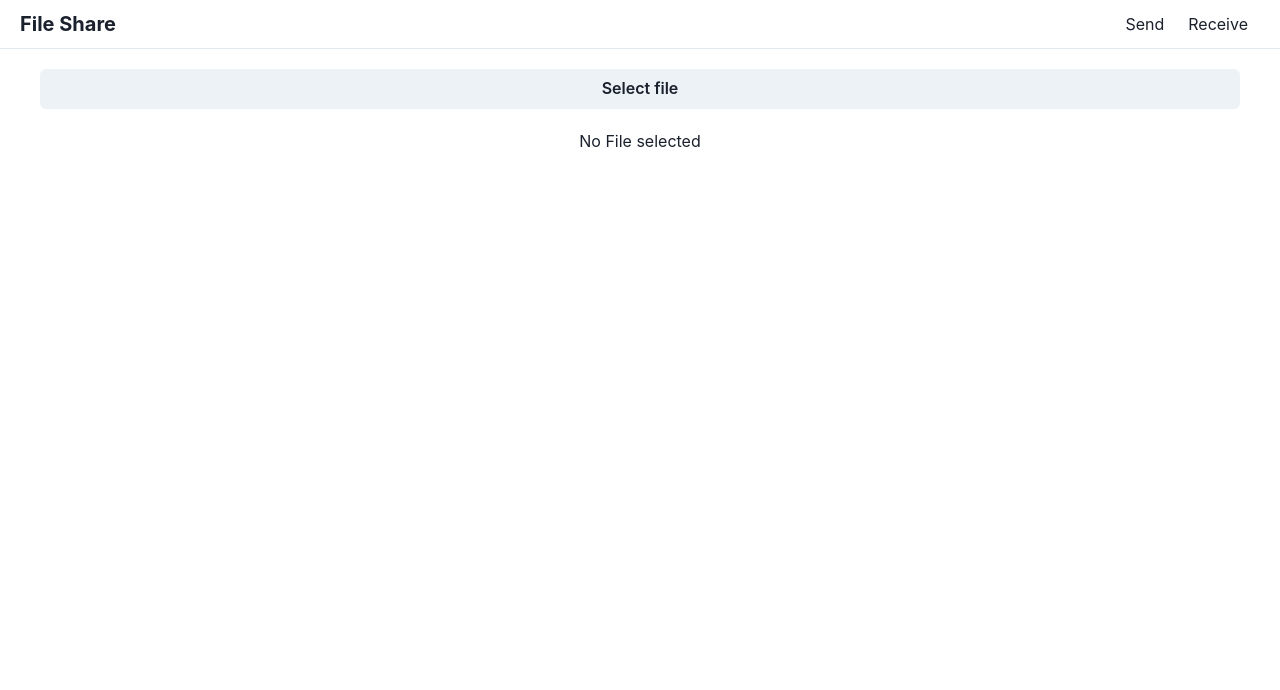
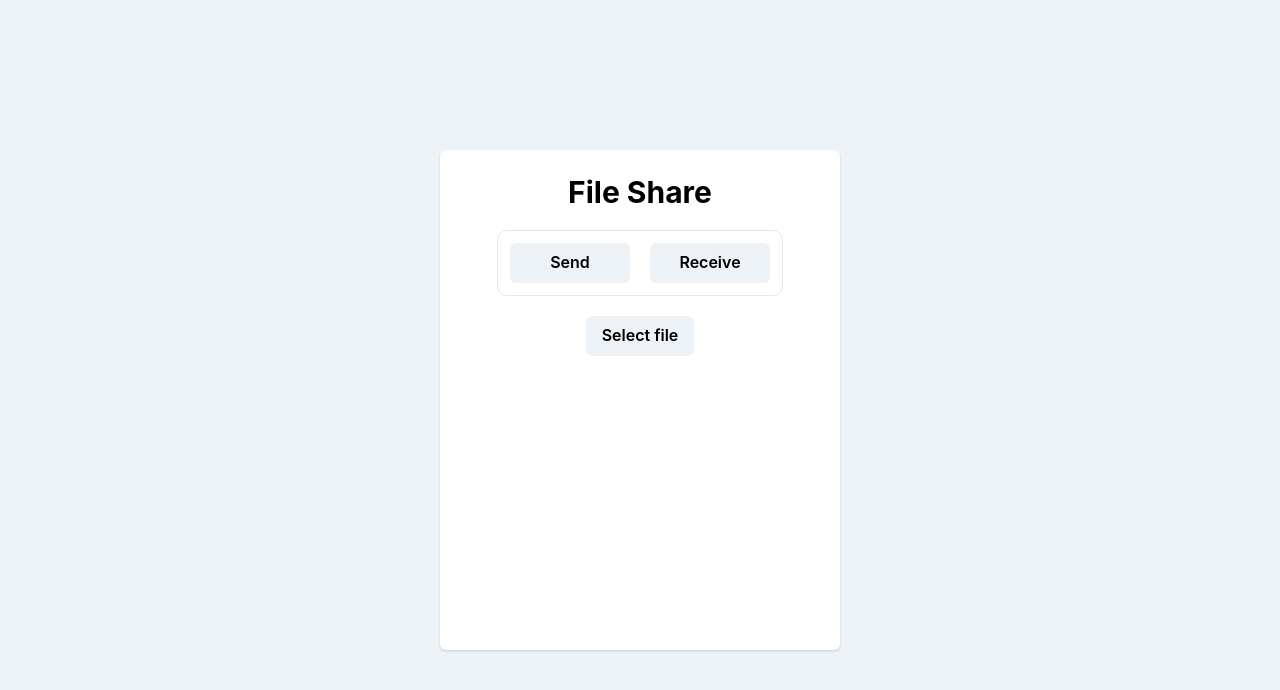
Before and after one commit to mojojoji/fileshare, a React (Create React App) app: page / in a window 1280 px wide. Shown: the top 690 px of the page. Built offline with nearby package versions, Linux system fonts and the light colour scheme; what peerjs would draw is missing.

Commit message:
Add style

```diff
--- a/package.json
+++ b/package.json
@@ -20,6 +20,7 @@
     "qrcode.react": "^1.0.1",
     "react": "^17.0.2",
     "react-dom": "^17.0.2",
+    "react-icons": "^4.2.0",
     "react-qr-reader": "^2.2.1",
     "react-resize-detector": "^6.6.5",
     "react-router-dom": "^5.2.0",
--- a/src/App.tsx
+++ b/src/App.tsx
@@ -10,36 +10,62 @@ import {
 import Receiver from './components/Receiver';
 import Sender from './components/Sender';
 import { Box } from '@chakra-ui/layout';
-import { Flex, Heading, Link, Spacer } from '@chakra-ui/react';
+import {
+  Center,
+  Button,
+  Flex,
+  Heading,
+  Link,
+  ButtonGroup,
+} from '@chakra-ui/react';
 
-function MenuItem(props: { to: string; children: ReactNode }) {
+function MenuItem(props: {
+  to: string;
+  children: ReactNode;
+  active?: boolean;
+}) {
+  const { to, children, active = false } = props;
   return (
-    <Link as={RouterLink} to={props.to} p={3} display="inline-block">
-      {props.children}
-    </Link>
+    <Button
+      as={RouterLink}
+      to={to}
+      w={120}
+      _active={{
+        backgroundColor: 'gray.400',
+      }}
+    >
+      {children}
+    </Button>
   );
 }
 
 export default function App() {
   return (
     <Router>
-      <Box>
-        <Flex
-          as="nav"
-          borderBottomWidth="1px"
-          borderBottomStyle="solid"
-          borderColor="gray.200"
-          px={5}
-          mb={5}
+      <Center w="100%">
+        <Box
+          flexDirection="column"
+          boxShadow="base"
+          p="6"
+          rounded="md"
+          bg="white"
+          w={400}
+          minH={500}
         >
-          <Heading as="h1" size="md" alignItems="center" display="flex">
+          <Heading as="h1" size="lg" textAlign="center" mb={5}>
             File Share
           </Heading>
-          <Spacer />
-          <Box>
+          <Flex as="nav" mb={5} justifyContent="center">
+            <ButtonGroup
+              spacing={5}
+              border="1px"
+              borderColor="gray.200"
+              p={3}
+              borderRadius={10}
+            >
               <MenuItem to="/send">Send</MenuItem>
               <MenuItem to="/receive">Receive</MenuItem>
-          </Box>
+            </ButtonGroup>
           </Flex>
 
           <Switch>
@@ -57,6 +83,7 @@ export default function App() {
             </Route>
           </Switch>
         </Box>
+      </Center>
     </Router>
   );
 }
--- a/src/components/Sender.tsx
+++ b/src/components/Sender.tsx
@@ -1,24 +1,19 @@
-import React, { useState } from 'react';
+import React, { useEffect, useState } from 'react';
 
-import { Box, Button, Link, Flex, Center } from '@chakra-ui/react';
+import { Box, Button, Link, Flex, Center, Icon, Text } from '@chakra-ui/react';
 import { observer } from 'mobx-react-lite';
 import { useStore } from '../stores';
 import QRCode from 'qrcode.react';
-import { useResizeDetector } from 'react-resize-detector';
+import { FaFile } from 'react-icons/fa';
 
 const Sender = observer(() => {
-  const [file, setFile] = useState<File | null>(null);
   const store = useStore();
   const { connect } = store;
-
-  const { width = 128, height = 128, ref } = useResizeDetector();
-  const qrSize = Math.min(width, 300);
 
   const handleFileChange = (e: Event) => {
     const input = e.target as HTMLInputElement;
     const selectedFiles = input.files;
     if (selectedFiles && selectedFiles.length > 0) {
-      setFile(selectedFiles[0]);
       const selectedFile = selectedFiles[0];
       connect.setFileToSend(selectedFile);
     }
@@ -34,35 +29,48 @@ const Sender = observer(() => {
   const receiverUrl = `${window.location.origin}/receive/${connect.id}`;
 
   return (
-    <Flex px={10} flexDirection="column">
+    <Flex flexDirection="column">
       <Flex justifyContent="center" flexDirection="column">
-        <Button onClick={handleUploadClick} mb={5}>
-          Select file
-        </Button>
-        {!connect.fileMeta && <Box textAlign="center">No File selected</Box>}
-
-        {connect.fileMeta && (
-          <Box mx="auto" mb={5}>
-            <Box>Filename : {connect.fileMeta.name}</Box>
-            <Box>Type : {connect.fileMeta.type}</Box>
-            <Box>Size : {connect.fileMeta.size}</Box>
+        {!connect.fileMeta && (
+          <Box textAlign="center">
+            <Button onClick={handleUploadClick} mb={5}>
+              Select file
+            </Button>
           </Box>
         )}
+
+        {connect.fileMeta && connect.fileToSend && (
+          <Flex
+            mb={5}
+            boxShadow="xs"
+            rounded="md"
+            fontSize="sm"
+            color="gray.600"
+            flexDir="column"
+            p={3}
+          >
+            <Center mb={5}>
+              <Center mr={5}>
+                <Icon as={FaFile} boxSize={8} />
+              </Center>
+              <Box>
+                <Text fontWeight="semibold" fontSize="md">
+                  {connect.fileMeta.name}
+                </Text>
+                <Text fontSize="sm">
+                  {(connect.fileMeta.size / 1024).toFixed(2)} KB
+                </Text>
+              </Box>
+            </Center>
+            <Center mb={5}>
+              <QRCode value={receiverUrl} size={250} />
+            </Center>
+            <Link href={receiverUrl} isExternal as={Button}>
+              Link
+            </Link>
+          </Flex>
+        )}
       </Flex>
-      {file && connect.id && (
-        <Box>
-          <Center padding={5} ref={ref}>
-            <QRCode value={receiverUrl} size={qrSize} />
-          </Center>
-
-          <Center padding={5}>
-            <Link href={receiverUrl} isExternal>
-              {receiverUrl}
-            </Link>
-          </Center>
-          {connect.isRemoteReady && <Box>Remote ready, sending file</Box>}
-        </Box>
-      )}
     </Flex>
   );
 });
--- a/src/index.css
+++ b/src/index.css
@@ -1,3 +1,8 @@
+html,
+body {
+  height: 100%;
+  width: 100%;
+}
 body {
   margin: 0;
   font-family: -apple-system, BlinkMacSystemFont, 'Segoe UI', 'Roboto', 'Oxygen',
@@ -6,7 +11,11 @@ body {
   -webkit-font-smoothing: antialiased;
   -moz-osx-font-smoothing: grayscale;
 }
-
+#root {
+  height: 100%;
+  width: 100%;
+  display: flex;
+}
 code {
   font-family: source-code-pro, Menlo, Monaco, Consolas, 'Courier New',
     monospace;
--- a/src/index.tsx
+++ b/src/index.tsx
@@ -4,14 +4,25 @@ import './index.css';
 import App from './App';
 import reportWebVitals from './reportWebVitals';
 import RootStore, { StoreContext } from './stores';
-import { ChakraProvider } from '@chakra-ui/react';
+import { ChakraProvider, extendTheme } from '@chakra-ui/react';
 
 const store = new RootStore();
+
+const theme = extendTheme({
+  styles: {
+    global: {
+      body: {
+        bg: 'gray.100',
+        color: 'black',
+      },
+    },
+  },
+});
 
 ReactDOM.render(
   <React.StrictMode>
     <StoreContext.Provider value={store}>
-      <ChakraProvider>
+      <ChakraProvider theme={theme}>
         <App />
       </ChakraProvider>
     </StoreContext.Provider>
--- a/src/libs/Connect.ts
+++ b/src/libs/Connect.ts
@@ -58,7 +58,7 @@ export default class Connect {
   public isRemoteReady: boolean = false;
 
   public fileMeta: FileMeta | null = null;
-  private fileToSend: File | null = null;
+  public fileToSend: File | null = null;
 
   private fileStreamWriter: WritableStreamDefaultWriter | null = null;
 
```
Also changed, not shown: 1 other file (tests, documents, lock files or other folders). Lines whose indentation alone changed are shown as unchanged.
